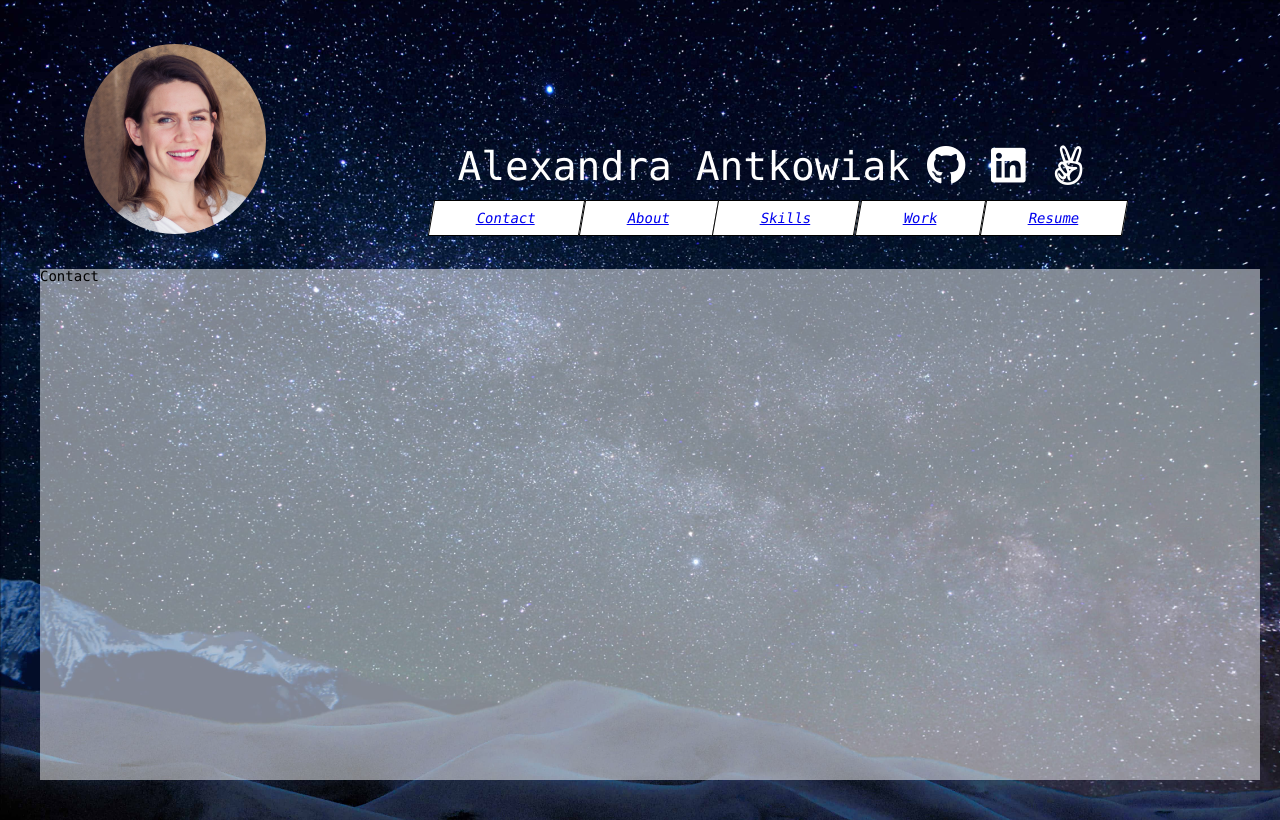
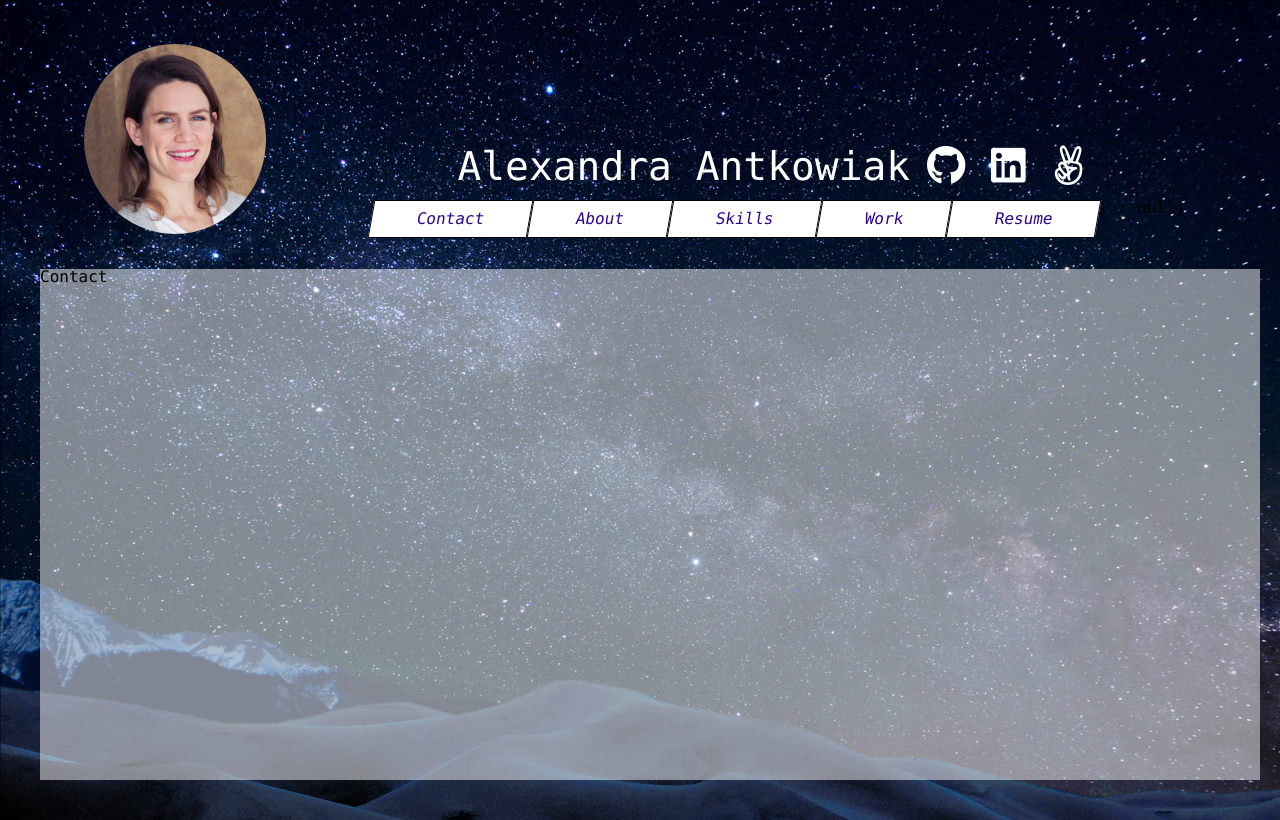
Before and after one commit to alliejant/website, a React (Create React App) app: page /contact in a window 1280 px wide. Built offline with nearby package versions, Linux system fonts and the light colour scheme.

Commit message:
added LinksModal to display links in dropdown

```diff
--- a/src/App.js
+++ b/src/App.js
@@ -1,37 +1,71 @@
-import React, { Component } from 'react';
-import { Route, Link, Switch, Redirect } from 'react-router-dom';
-import Contact from './pages/Contact';
-import About from './pages/About';
-import Skills from './pages/Skills';
-import Work from './pages/Work';
-import Resume from './pages/Resume';
-import PageNotFound from './pages/PageNotFound';
-import './style.scss';
+import React, { Component } from "react";
+import { Route, Link, Switch, Redirect } from "react-router-dom";
+import LinksModal from "./components/LinksModal";
+import Contact from "./pages/Contact";
+import About from "./pages/About";
+import Skills from "./pages/Skills";
+import Work from "./pages/Work";
+import Resume from "./pages/Resume";
+import PageNotFound from "./pages/PageNotFound";
+import "./style.scss";
 
 class App extends Component {
+  constructor(props) {
+    super(props);
+    this.state = {
+      showLinksModal: false
+    };
+  }
+
+  toggleShowLinksModal = e => {
+    this.setState({ showLinksModal: !this.state.showLinksModal });
+  };
+
   render() {
     return (
-      <div className="App">
-        <img src={require("./images/headshot.jpg")} alt="headshot" className="circle" />
+      <div className="app">
+        <img
+          src={require("./images/headshot.jpg")}
+          alt="headshot"
+          className="circle"
+        />
         <header>
           <h1>Alexandra Antkowiak</h1>
           <ul>
-            <i className="fab fa-github"></i>
-            <i className="fab fa-linkedin"></i>
-            <i className="fab fa-angellist"></i>
+            <i className="fab fa-github" />
+            <i className="fab fa-linkedin" />
+            <i className="fab fa-angellist" />
           </ul>
         </header>
         <nav>
-          <i className="fas fa-bars"></i>
-          <li><Link to="/contact">Contact</Link></li>
-          <li><Link to="/about">About</Link></li>
-          <li><Link to="/skills">Skills</Link></li>
-          <li><Link to="/work">Work</Link></li>
-          <li><Link to="/resume">Resume</Link></li>
+          <button onClick={this.toggleShowLinksModal}>
+            <i className="fas fa-bars" />
+          </button>
+          {this.state.showLinksModal ? <LinksModal /> : null}
+          <li>
+            <Link to="/contact">Contact</Link>
+          </li>
+          <li>
+            <Link to="/about">About</Link>
+          </li>
+          <li>
+            <Link to="/skills">Skills</Link>
+          </li>
+          <li>
+            <Link to="/work">Work</Link>
+          </li>
+          <li>
+            <Link to="/resume">Resume</Link>
+          </li>
+          ) : null}
         </nav>
         <main>
           <Switch>
-            <Route exact path="/" component={() => <Redirect to={'/contact'}/>} />
+            <Route
+              exact
+              path="/"
+              component={() => <Redirect to={"/contact"} />}
+            />
             <Route path="/contact" component={Contact} />
             <Route path="/about" component={About} />
             <Route path="/skills" component={Skills} />
--- /dev/null
+++ b/src/components/LinksModal.js
@@ -0,0 +1,28 @@
+import React, { Component } from "react";
+import { Link } from "react-router-dom";
+
+class LinksModal extends Component {
+  render() {
+    return (
+      <span className="links-modal">
+        <li>
+          <Link to="/contact">Contact</Link>
+        </li>
+        <li>
+          <Link to="/about">About</Link>
+        </li>
+        <li>
+          <Link to="/skills">Skills</Link>
+        </li>
+        <li>
+          <Link to="/work">Work</Link>
+        </li>
+        <li>
+          <Link to="/resume">Resume</Link>
+        </li>
+      </span>
+    );
+  }
+}
+
+export default LinksModal;
--- a/src/style.scss
+++ b/src/style.scss
@@ -1,4 +1,4 @@
-/* reset */
+/* Reset */
 html, body, div, span, applet, object, iframe,
 h1, h2, h3, h4, h5, h6, p, blockquote, pre,
 a, abbr, acronym, address, big, cite, code,
@@ -15,7 +15,7 @@ time, mark, audio, video {
 	margin: 0;
 	padding: 0;
 	border: 0;
-	font-size: 100%;
+	font-size: 14px;
 	font: inherit;
 	vertical-align: baseline;
 }
@@ -42,13 +42,43 @@ table {
 	border-spacing: 0;
 }
 
-/* style for app */
-.App {
+/* Normalize */
+ button,
+ input,
+ optgroup,
+ select,
+ textarea {
+   font-family: inherit;
+   font-size: 14px;
+   line-height: 1.15;
+   margin: 0;
+ }
+
+ button,
+ input {
+   overflow: visible;
+ }
+
+ button,
+ select {
+   text-transform: none;
+ }
+
+ button,
+ [type="button"],
+ [type="reset"],
+ [type="submit"] {
+   -webkit-appearance: button;
+ }
+
+
+/* Style for app */
+.app {
   height: 100vh;
   width: 100vw;
+  overflow: auto;
   padding: 10px;
   font-family: Monaco, Consolas, Monospace;
-  font-size: 14px;
   background-color: rgb(18, 18, 68);
   background-image:  url('./images/milky-way.jpg');
   background-size: cover;
@@ -67,6 +97,22 @@ table {
     height: calc(30px + 70%);
   }
 }
+
+button, a {
+    outline: none;
+  :focus, :hover, :active {
+    border: none;
+    background: none;
+  }
+}
+
+a:link, a:visited {
+  color: rgb(45, 4, 139);
+}
+a:active, a:hover {
+  color: orangered;
+}
+
 
 header {
   grid-area: name;
@@ -88,14 +134,42 @@ header {
 }
 
 nav {
+  position: relative;
   grid-area: nav;
   align-self: start;
+  justify-self: end;
+  button {
+    background-color: rgba(255, 255, 255, 0);
+    border: none;
+    padding: 0px;
+  }
   i {
     color: white;
     font-size: 30px;
   }
+  span.links-modal {
+    position: absolute;
+    left: -25vw;
+    display: flex;
+    flex-direction: column;
+    li {
+      width: 60px;
+    }
+  }
   li {
+    display: inline-block;
+    padding: 10px 30px;
+    background-color: white;
+    border: 1px solid black;
+    a {
+      text-decoration: none;
+    }
+  }
+  > li {
     display: none;
+    a {
+      text-decoration: none;
+    }
   }
 }
 
@@ -105,6 +179,7 @@ main {
   margin: 30px;
   width: calc(100% - 60px);
   height: calc(100% - 60px);
+  display: flex;
 }
 
 .circle {
@@ -112,7 +187,7 @@ main {
 }
 
 @media screen and (min-width: 480px) {
-  .App {
+  .app {
   grid-template-areas:
     "profile-picture name name"
     "nav main main"
@@ -135,11 +210,11 @@ main {
     i.fas.fa-bars {
       display: none;
     }
-    li {
+    span.links-modal {
+      display: none;
+    }
+    > li {
       display: inline-block;
-      padding: 10px 30px;
-      background-color: white;
-      border: 1px solid black;
     }
   }
   main {
@@ -149,7 +224,7 @@ main {
 }
 
 @media screen and (min-width: 760px) {
-  .App {
+  .app {
   grid-template-areas:
     "profile-picture name name"
     "profile-picture nav nav"
```
